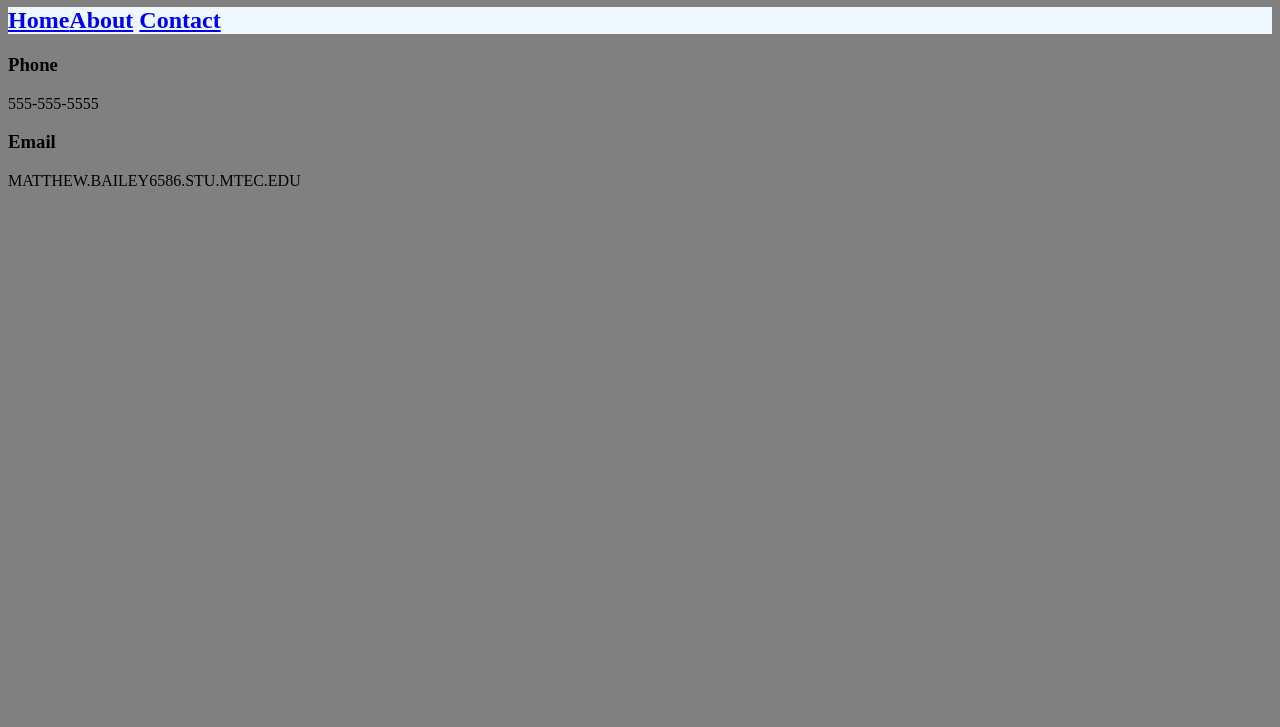
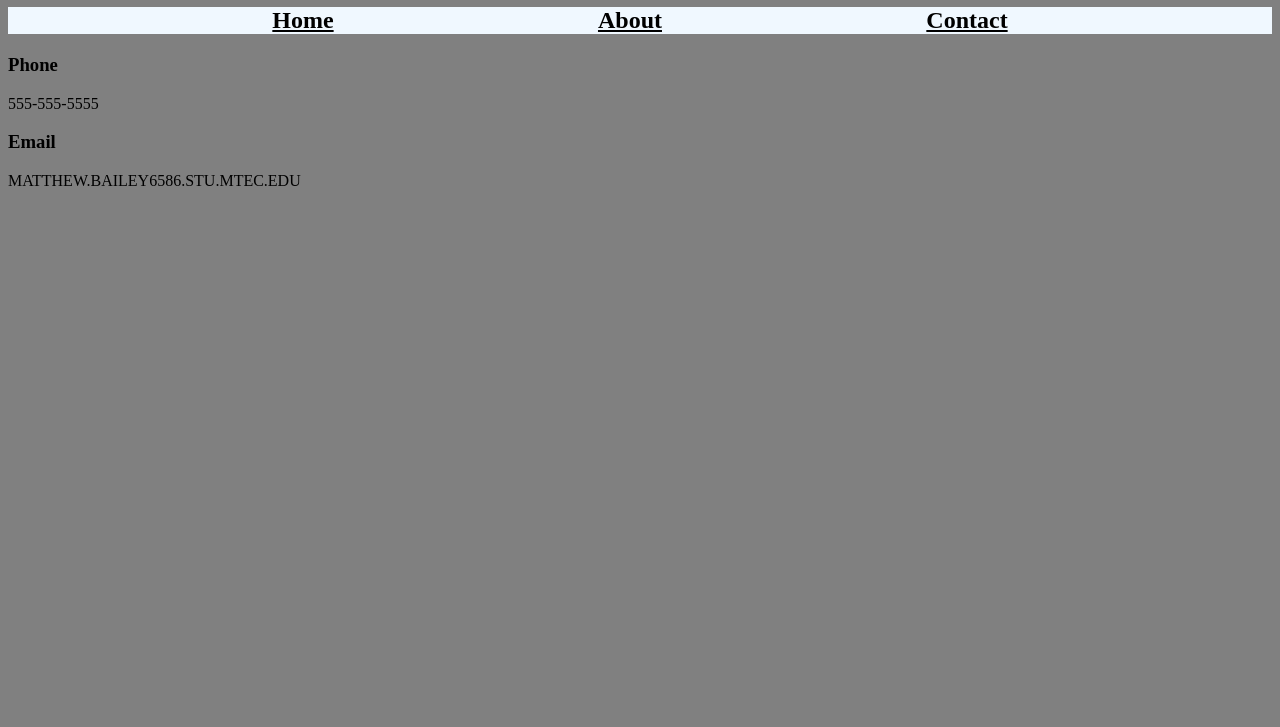
Before and after one commit to mbailey87/exercise2, a plain HTML site: page SampleProject/pages/contact/contact.html in a window 1280 px wide. Shown: the part 73-800 px from the top of the page. Drawn offline with Linux system fonts and the light colour scheme.

Commit message:
updated contact.css

```diff
--- a/SampleProject/pages/contact/contact.css
+++ b/SampleProject/pages/contact/contact.css
@@ -7,5 +7,10 @@ h1 {
 }
 h2 {
     background-color: aliceblue;
+    display: flex;
     width: 100%;
+    justify-content: space-evenly;
 }
+a {
+    color: black;
+}
```
